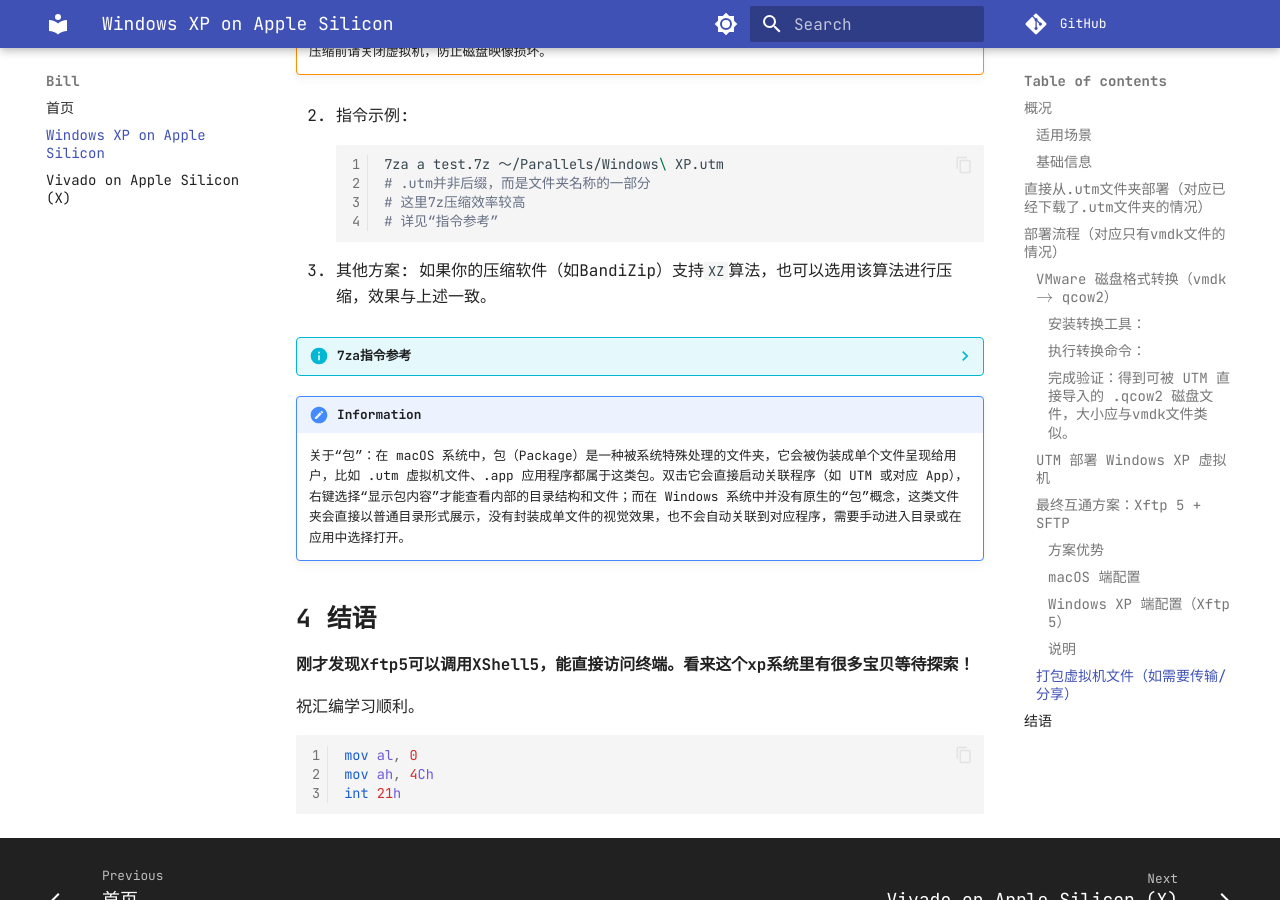
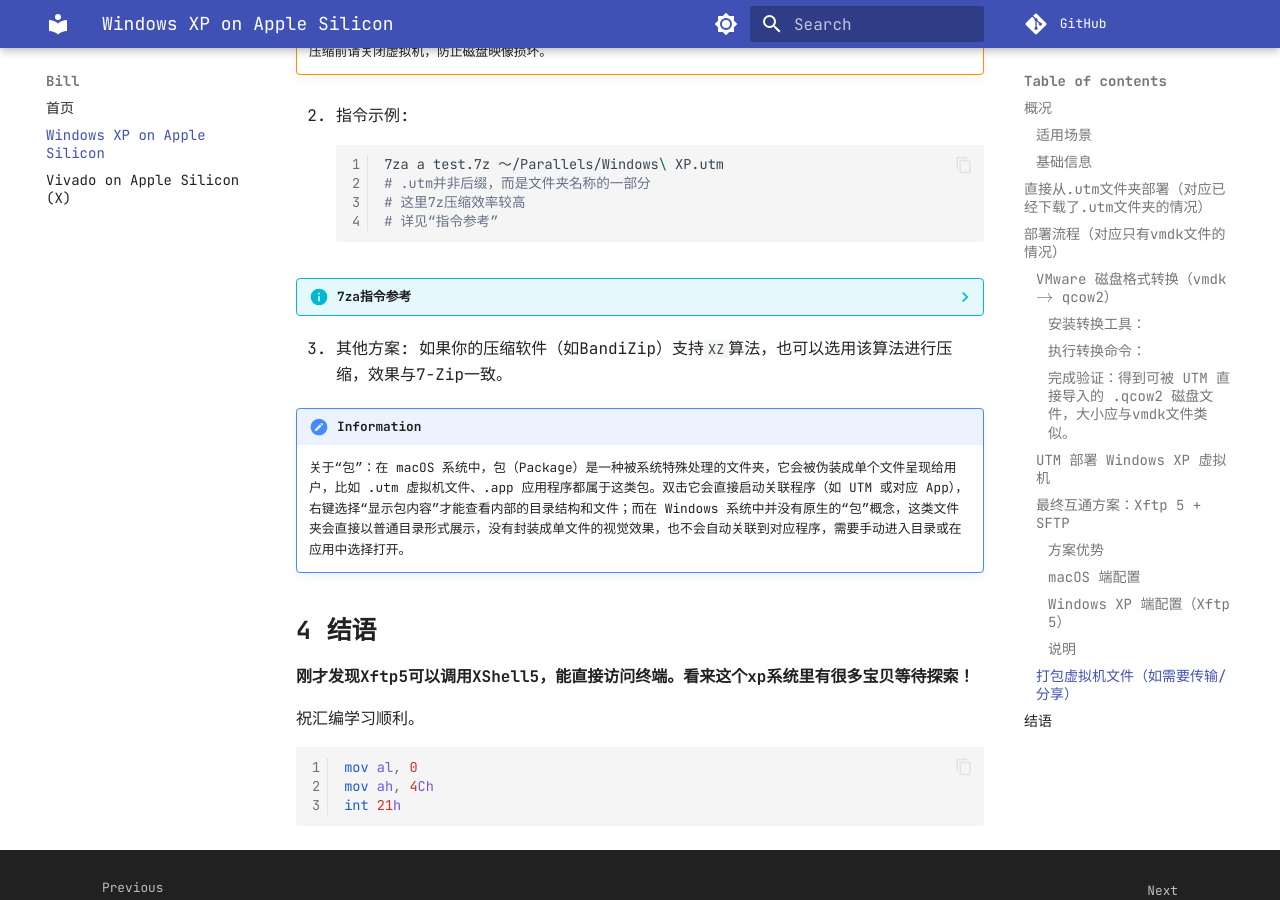
Before and after one commit to bfyes/Virtual-machines-on-Mac, an MkDocs documentation site: the page built from docs/windows-xp-apple-silicon.md, in a window 1280 px wide and 900 px high, scrolled down 9192 px. Built offline with MkDocs 1.6.1 and Material for MkDocs 9.7.7, drawn with Linux system fonts in a browser that asks for light colours; comment, search, counter and statistics services are not loaded; some of the changed lines change nothing that is shown.

Commit message:
微调文章顺序

````diff
--- a/docs/windows-xp-apple-silicon.md
+++ b/docs/windows-xp-apple-silicon.md
@@ -249,9 +249,6 @@
     # 详见“指令参考”
     ```
 
-3. 其他方案:
-    如果你的压缩软件（如BandiZip）支持`XZ`算法，也可以选用该算法进行压缩，效果与上述一致。
-
 ??? info "7za指令参考"
     `Usage: 7za <command> [<switches>...] <archive_name> [<file_names>...]`
     a : Add files to archive
@@ -265,6 +262,9 @@
     t : Test integrity of archive
     u : Update files to archive
     x : eXtract files with full paths
+
+3. 其他方案:
+    如果你的压缩软件（如BandiZip）支持`XZ`算法，也可以选用该算法进行压缩，效果与7-Zip一致。
 
 !!!information
      关于“包”：在 macOS 系统中，包（Package）是一种被系统特殊处理的文件夹，它会被伪装成单个文件呈现给用户，比如 .utm 虚拟机文件、.app 应用程序都属于这类包。双击它会直接启动关联程序（如 UTM 或对应 App），右键选择“显示包内容”才能查看内部的目录结构和文件；而在 Windows 系统中并没有原生的“包”概念，这类文件夹会直接以普通目录形式展示，没有封装成单文件的视觉效果，也不会自动关联到对应程序，需要手动进入目录或在应用中选择打开。
````
Also changed, not shown: site/search/search_index.json, site/windows-xp-apple-silicon/index.html.
